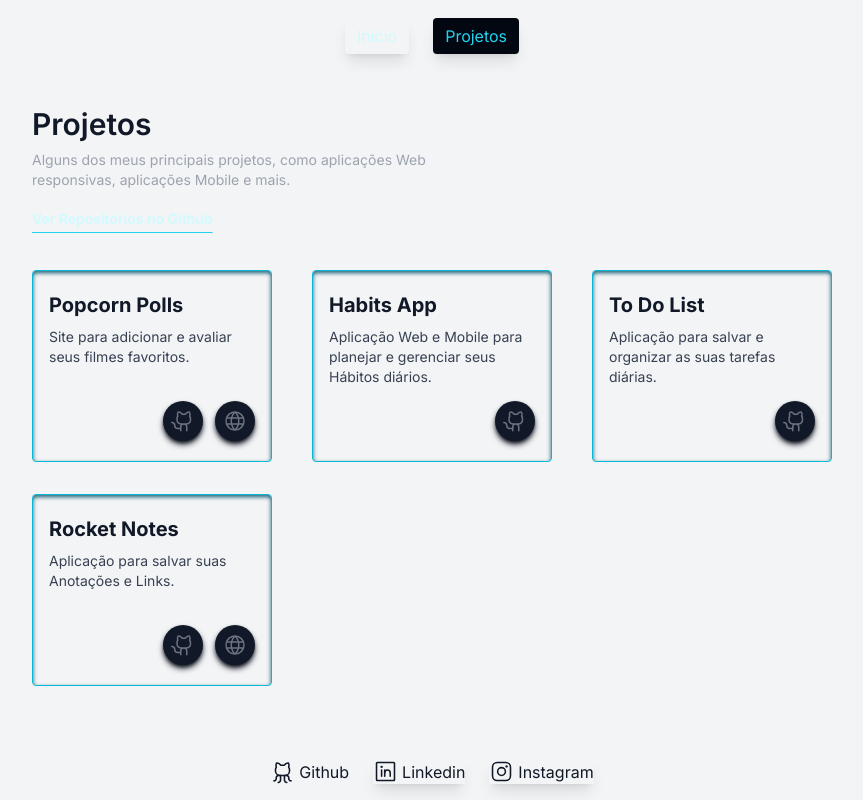
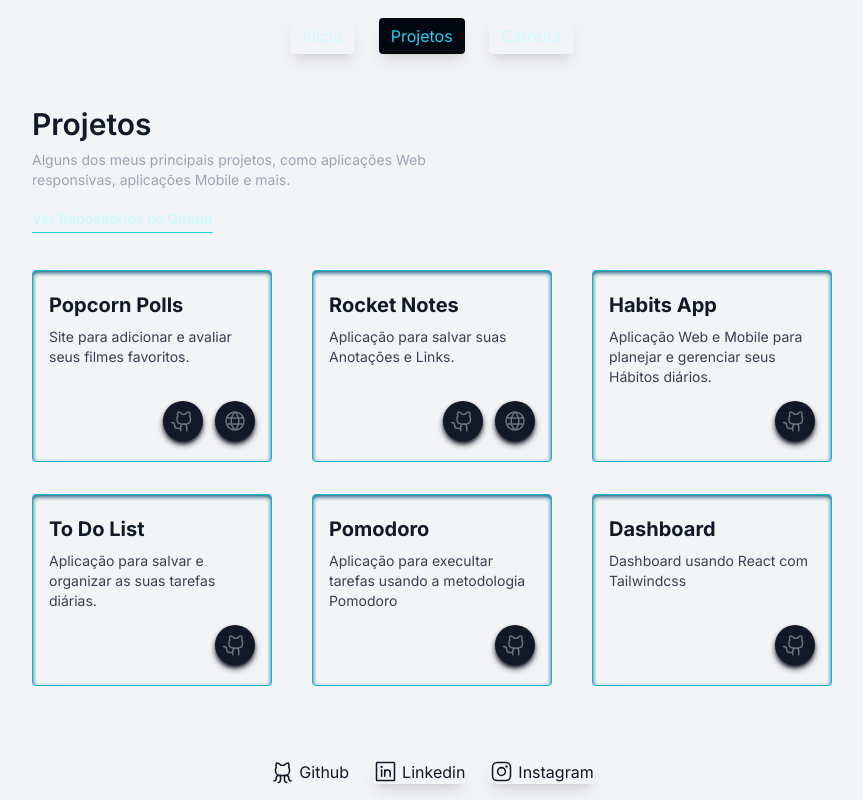
Before and after one commit to CarlosLonghi/Portfolio, a Next.js app: page /projects in a window 1280 px wide. Shown: the whole page, without its empty margins (208-1071 px from the left). Built offline with nearby package versions, Linux system fonts and the light colour scheme.

Commit message:
style: update styles

```diff
--- a/src/app/projects/page.tsx
+++ b/src/app/projects/page.tsx
@@ -78,6 +78,15 @@ export default function Projects() {
 
           <motion.article variants={card}>
             <RepositoryCard
+              title="Rocket Notes"
+              description="Aplicação para salvar suas Anotações e Links."
+              linkGithub="https://github.com/CarlosLonghi/Rocket_Notes"
+              linkSite="https://rocketnotes-c4du-dev.netlify.app/"
+            />
+          </motion.article>
+
+          <motion.article variants={card}>
+            <RepositoryCard
               title="Habits App"
               description="Aplicação Web e Mobile para planejar e gerenciar seus Hábitos diários."
               linkGithub="https://github.com/CarlosLonghi/HabitsApp"
@@ -94,10 +103,17 @@ export default function Projects() {
 
           <motion.article variants={card}>
             <RepositoryCard
-              title="Rocket Notes"
-              description="Aplicação para salvar suas Anotações e Links."
-              linkGithub="https://github.com/CarlosLonghi/Rocket_Notes"
-              linkSite="https://rocketnotes-c4du-dev.netlify.app/"
+              title="Pomodoro"
+              description="Aplicação para execultar tarefas usando a metodologia Pomodoro"
+              linkGithub="https://github.com/CarlosLonghi/Pomodoro"
+            />
+          </motion.article>
+
+          <motion.article variants={card}>
+            <RepositoryCard
+              title="Dashboard"
+              description="Dashboard usando React com Tailwindcss"
+              linkGithub="https://github.com/CarlosLonghi/Dashboard_Tailwindcss"
             />
           </motion.article>
         </motion.div>
--- a/src/components/Navigation.tsx
+++ b/src/components/Navigation.tsx
@@ -12,7 +12,7 @@ const Link = ({ href, ...props }: any) => {
   return (
     <NextLink href={href} passHref legacyBehavior>
       <NavigationMenu.Link
-        className="rounded px-3 py-2 text-cyan-100 shadow-lg transition duration-300 ease-in hover:text-cyan-400 hover:shadow-cyan-950 data-[active]:bg-gray-950  data-[active]:text-cyan-400 hover:dark:bg-gray-950"
+        className="rounded px-3 py-2 text-cyan-100 shadow-lg transition duration-300 ease-in hover:text-cyan-400 hover:shadow-cyan-950 data-[active]:bg-gray-950 data-[active]:text-cyan-400 hover:dark:bg-gray-950"
         active={isActive}
         {...props}
       />
@@ -31,6 +31,9 @@ export function Navigation() {
           <NavigationMenu.Item>
             <Link href="/projects">Projetos</Link>
           </NavigationMenu.Item>
+          <NavigationMenu.Item>
+            <Link href="/career">Carreira</Link>
+          </NavigationMenu.Item>
         </NavigationMenu.List>
       </NavigationMenu.Root>
     </header>
--- a/src/components/RepositoryCard.tsx
+++ b/src/components/RepositoryCard.tsx
@@ -21,7 +21,7 @@ export default function RepositoryCard({
       </p>
       <div className="ml-auto mt-auto flex gap-3">
         <a
-          className="rounded-full bg-gray-900 p-2 font-semibold text-gray-500 shadow-md shadow-gray-950 transition duration-300 ease-in hover:scale-110 group-hover:text-cyan-500 group-hover:shadow-cyan-800"
+          className="rounded-full bg-gray-900 p-2 font-semibold text-gray-500 shadow-md shadow-gray-950 transition duration-300 ease-in hover:shadow-cyan-800 group-hover:text-cyan-500"
           href={linkGithub}
           target="_blank"
           rel="noopener noreferrer"
@@ -30,7 +30,7 @@ export default function RepositoryCard({
         </a>
         {linkSite && (
           <a
-            className="rounded-full bg-gray-900 p-2 font-semibold text-gray-500 shadow-md shadow-gray-950 transition duration-300 ease-in hover:scale-110 group-hover:text-cyan-500 group-hover:shadow-cyan-800"
+            className="rounded-full bg-gray-900 p-2 font-semibold text-gray-500 shadow-md shadow-gray-950 transition duration-300 ease-in hover:shadow-cyan-800 group-hover:text-cyan-500"
             href={linkSite}
             target="_blank"
             rel="noopener noreferrer"
```
